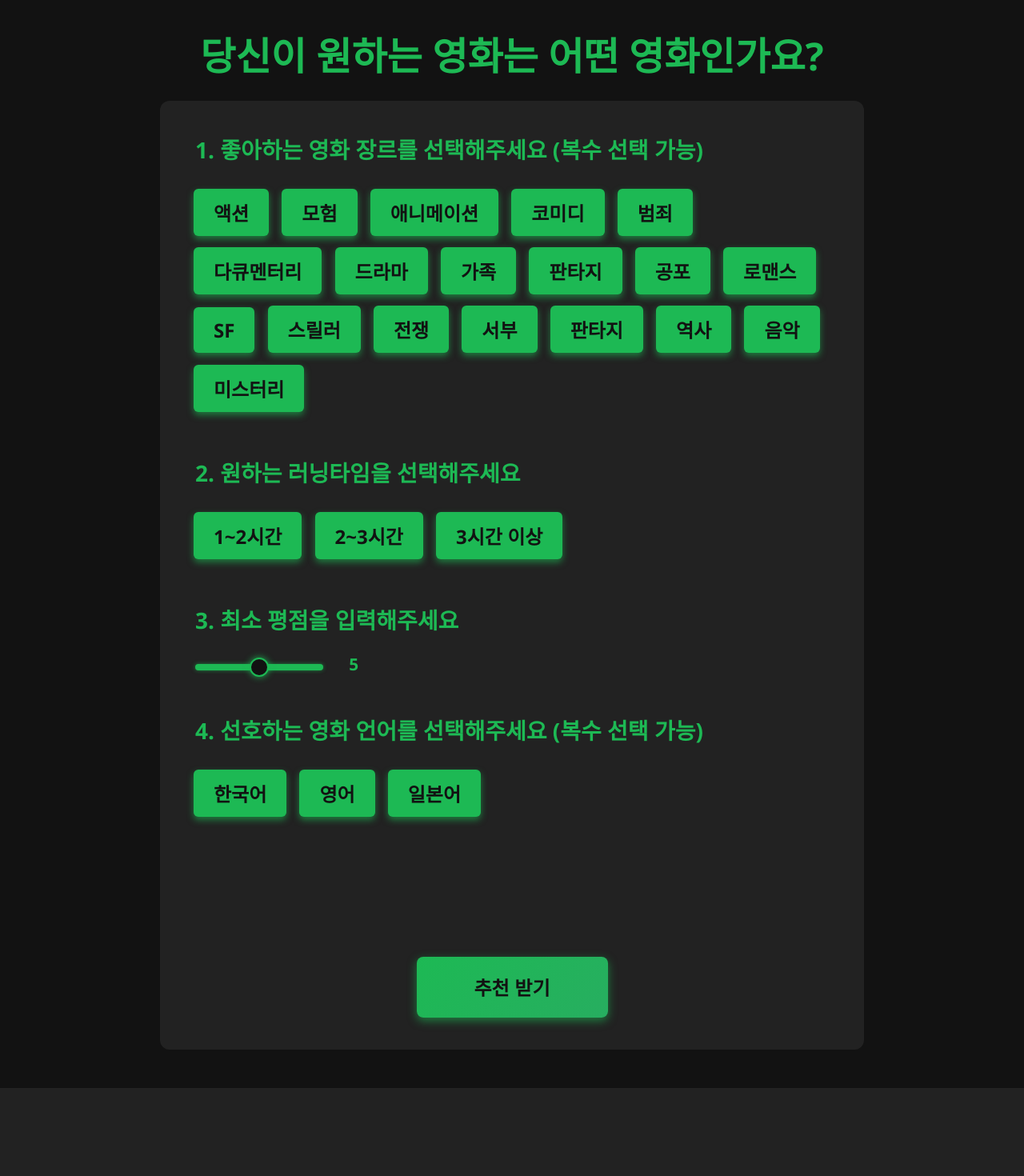
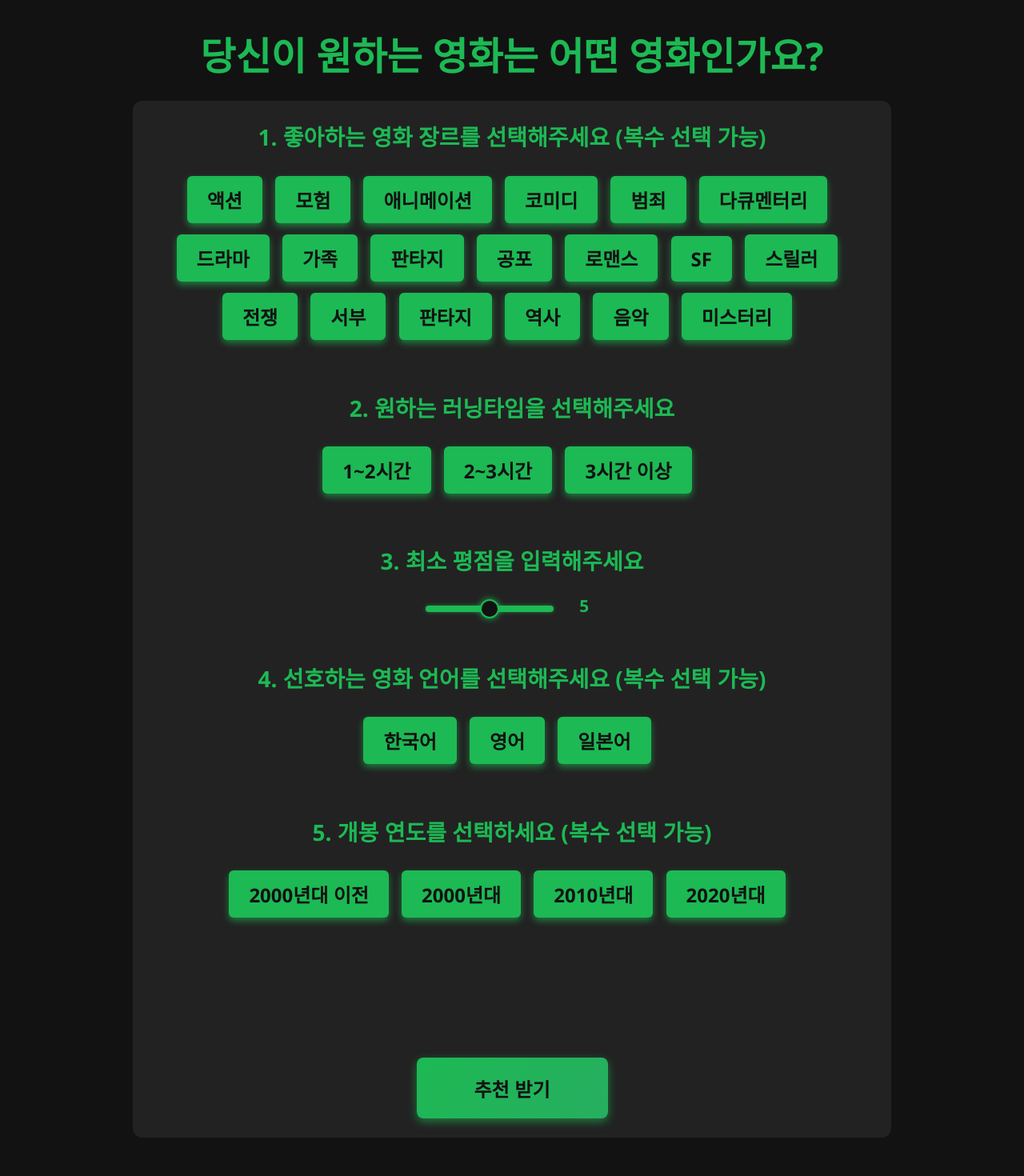
Before and after one commit to yhs1202/Python_My_Cinema, a Flask app: page /recommend_mv_survey in a window 1280 px wide. Shown: the whole page at 80% size. Before the commit the page ends 1360 px from the top, so only its background shows below. Run offline with Flask 3, Linux system fonts and the light colour scheme.

Commit message:
영화추천사이트UI수정

```diff
--- a/templates/recommend_mv_survey.html
+++ b/templates/recommend_mv_survey.html
@@ -18,14 +18,16 @@
         }
         form {
             background: #222;
-            padding: 2.5em;
+            padding: 1.5em;
             border-radius: 12px;
-            max-width: 800px;
+            max-width: 900px;
             margin: 0 auto 3em auto;
+            align-content: center;
+            text-align: center;
         }
         fieldset {
             border: none;
-            margin-bottom: 3em;
+            margin-bottom: 3.5em;
             padding: 0;
         }
         legend {
@@ -282,14 +284,14 @@
             <label for="runtime_3" class="radio-custom">3시간 이상</label>
         </fieldset>
 
-        <!-- 추가 옵션: 평점 최소값 -->
+        <!-- 3.: 평점 최소값 -->
         <fieldset>
             <legend>3. 최소 평점을 입력해주세요</legend>
             <input type="range" name="min_rating" min="0" max="10" step="0.5" value="5" id="min_rating_slider" oninput="this.nextElementSibling.value = this.value">
             <output>5</output>
         </fieldset>
 
-        <!-- 추가 옵션: 선호하는 영화 언어 (복수 선택 가능) -->
+        <!-- 4. 선호하는 영화 언어 (복수 선택 가능) -->
         <fieldset>
             <legend>4. 선호하는 영화 언어를 선택해주세요 (복수 선택 가능)</legend>
 
@@ -303,10 +305,33 @@
             <label for="lang_ja" class="checkbox-custom">일본어</label>
         </fieldset>
 
+        <!-- 5. 개봉 일자 선택 -->
+        <fieldset>
+            <legend>5. 개봉 연도를 선택하세요 (복수 선택 가능)</legend>
+
+            <!-- <input type="checkbox" id="year_all" name="release_year_range[]" value="all" checked>
+            <label for="year_all" class="checkbox-custom">전체</label> -->
+
+            <input type="checkbox" id="year_before_2000" name="release_year_range[]" value="before_2000">
+            <label for="year_before_2000" class="checkbox-custom">2000년대 이전</label>
+
+            <input type="checkbox" id="year_2000_2009" name="release_year_range[]" value="2000_2009">
+            <label for="year_2000_2009" class="checkbox-custom">2000년대</label>
+
+            <input type="checkbox" id="year_2010_2019" name="release_year_range[]" value="2010_2019">
+            <label for="year_2010_2019" class="checkbox-custom">2010년대</label>
+
+            <input type="checkbox" id="year_2020_2029" name="release_year_range[]" value="2020_2029">
+            <label for="year_2020_2029" class="checkbox-custom">2020년대</label>
+        </fieldset>
+
+
         <button type="submit">추천 받기</button>
     </form>
 
-    <!-- 결과 확인 영역-->
+
+
+    <!-- 결과 확인 영역
     {% if genres %}
     <div class="result-area">
         <h2>선택한 결과</h2>
@@ -319,4 +344,4 @@
     </div>
     {% endif %}
 </body>
-</html>
+</html> -->
```
